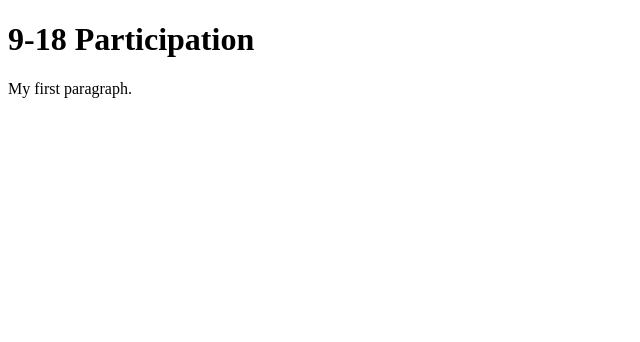
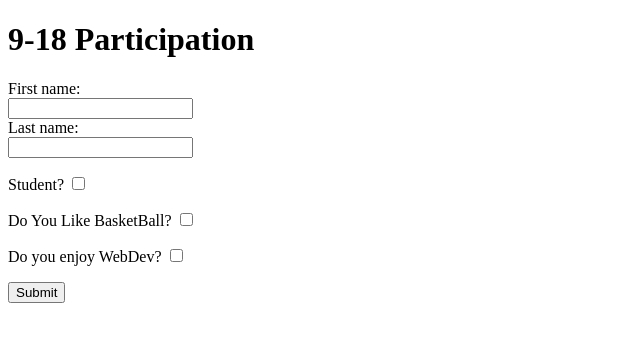
Before and after one commit to GU-Web-Dev-2024/participation-3-more-html-JamesHagan-prog, a plain HTML site: page index.html in a window 1280 px wide. Shown: the whole page, without its empty margins (0-640 px from the left). Drawn offline with Linux system fonts and the light colour scheme.

Commit message:
Update index.html

```diff
--- a/index.html
+++ b/index.html
@@ -7,6 +7,30 @@
     </head>
     <body>
         <h1>9-18 Participation</h1>
-        <p>My first paragraph.</p>
+        <form action="https://gu-web-dev-2024.github.io/participation-3-more-html-d-olivares/submission.html" method="get">
+            <label for="fname">First name:</label><br>
+            <input type="text" id="fname" name="fname"><br>
+            <label for="lname">Last name:</label><br>
+            <input type="text" id="lname" name="lname"><br>
+            <p>
+                <label for="student">Student?</label>
+                <input type="checkbox" name="student" id="student">
+             </p>
+             <p>
+                <label for="basketball">Do You Like BasketBall?</label>
+                <input type="checkbox" name="basketball" id="basketball">
+             </p>
+             <p>
+                <label for="webdev">Do you enjoy WebDev?</label>
+                <input type="checkbox" name="webdev" id="webdev">
+             </p>
+            <input type="submit">
+        </form>
     </body>
 </html>
+<!--
+4. Browser redirected to a new page showing the form results. fname and lname
+5. The checkboxes id now stay they are on if checked. This surprises me it doesn't tell which ones are off
+
+
+-->
```
